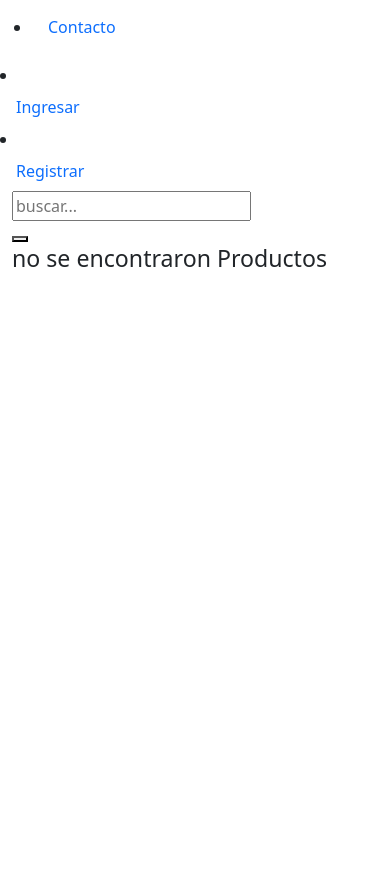
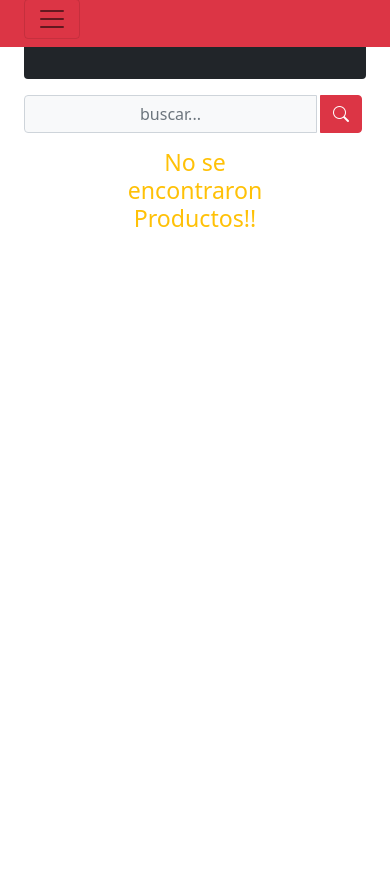
Before and after one commit to jackR01/PROYECTO3, a Django app: page / in a window 390 px wide. Shown: the part 137-1025 px from the top of the page. Before the commit the page ends 404 px from the top, so only its background shows below. Run offline with Django 5.2, Linux system fonts and the light colour scheme; a user stored in the database is signed in; data that the repository does not hold is empty; some libraries are stand-ins or nearby versions.

Commit message:
clases css integradas

```diff
--- a/mascotasPr/templates/carrito/cart.html
+++ b/mascotasPr/templates/carrito/cart.html
@@ -34,14 +34,14 @@
                                     {% load bootstrap_icons %}
                                     <td class="text-center" colspan="3">
                                         {{ value.cantidad }}
-                                        <a href="{% url 'tienda:addcart' value.producto_id %}" class="btn btn-secondary btn-sm" type="button"><i class="bi bi-plus"></i></a>
+                                        <a href="{% url 'tiendita:addcart' value.producto_id %}" class="btn btn-secondary btn-sm" type="button"><i class="bi bi-plus"></i></a>
 
-                                        <a class="btn btn-secondary btn-sm" href="{% url 'tienda:restarcart' value.producto_id %}" type="button"><i class="bi bi-dash"></i> </a>
+                                        <a class="btn btn-secondary btn-sm" href="{% url 'tiendita:restarcart' value.producto_id %}" type="button"><i class="bi bi-dash"></i> </a>
                                     </td>
 
                                     <td class="text-center">Gs.{{ value.precio }} </td>
                                     <td class="text-center">
-                                        <a class="btn btn-secondary btn-sm" href="{% url 'tienda:delcart' value.producto_id %}" type="button"><i class="bi bi-trash"></i></a>
+                                        <a class="btn btn-secondary btn-sm" href="{% url 'tiendita:delcart' value.producto_id %}" type="button"><i class="bi bi-trash"></i></a>
                                     </td>
                                 </tr>
                                 {% endfor %} {% else %}
--- a/mascotasPr/templates/index.html
+++ b/mascotasPr/templates/index.html
@@ -1,54 +1,50 @@
-<!--Aqui hiria el layouts-->
 {% extends "layouts/tienda.html" %} {% load static %} {% block content %}
-<div class="">
-    <div class="">
+<div class="min-vh-100 d-flex flex-colum pb-3">
+    <div class="container">
 
-        <!--aqui va el header-->
-        <header>
+        <!-- Header-->
+        <header class="bg-dark py-3 rounded-bottom animate__animated animate__zoomIn animate__delay-0.3s">
         </header>
 
-        <!--seccion-->
-        <div class="">
-            <form class="" method="post" action="">
+        <!-- Section-->
+        <div class="pt-3">
+            <form class="d-flex d-md-inlne-block form-inline justify-content-end" method="POST" action="">
                 {% csrf_token %}
-                <div class="">
-                    <input type="text" class="" name="buscador" placeholder="buscar..." value="{{ request.POST.buscador }}">
-                    <div class="">
-                        <button class="" type="submit">
-                            <i class=""></i>
-                        </button>
+                <div class="input-group">
+                    <input type="text" class="form-control bg-light border-1 small text-center" name="buscador" placeholder="buscar..." value="{{ request.POST.buscador }}">
+                    <div class="input-group-append">
+                        <button class="btn btn-danger mx-1" type="submit">
+                    <i class="bi bi-search bi-sm"></i>
+                </button>
                     </div>
                 </div>
             </form>
         </div>
 
-        <!--aqui se muestran los productos-->
-        <section>
-            <div>
-                <div>
-                    {% if entity %} {% for product in entity%}
-                    <div>
-                        <!--aqui inicia la card-->
-                        <div class="card">
-                            <!--aqui va la imagen-->
-                            {% if producto.imagen %}
-                            <img src="" alt="">
-                            <!--aqui iria los detalles del producto-->
+        <section class="py-2">
+            <div class="container px-4 px-lg-5 mt-2 animate__animated animate__fadeIn animate__delay-0.3s">
+                <div class="row gx-4 gx-lg-5 row-cols-2 row-cols-md-3 row-cols-xl-4 justify-content-center">
+                    {% if entity %} {% for producto in entity %}
+                    <div class="col my-3">
+                        <div class="card h-100 text-center py-3">
+                            <!-- Product image-->
+                            <img class="mx-auto d-block img-fluid" src="{{ producto.imagen.url }}" alt="producto" width="60px%" />
+                            <!-- Product details-->
                             {% load humanize %}
-                            <div class="body">
-                                <div class="text">
-                                    <!--nombre producto-->
-                                    <h5>{{ producto.nombre }}</h5>
-                                    <!--precio producto-->
-                                    CLP. {{producto.precio}}
+                            <div class="card-body p-3">
+                                <div class="text-center">
+                                    <!-- Product name-->
+                                    <h5 class="fw-bolder">{{ producto.nombre }}</h5>
+                                    <!-- Product price-->
+                                    Gs. {{ producto.precio | intcomma }}
                                 </div>
                             </div>
-                            <!--agregar al carrito-->
-                            <div>
-                                <div class="text">
-                                    <a href="">ver detalle</a>
-                                    <a href="" class="" type="button">
-                                        <i></i> Agregar al Carrito
+                            <!-- Product actions-->
+                            <div class="card-footer p-2 pt-2 border-top-0 bg-transparent">
+                                <div class="text-center">
+                                    <a class="btn btn-dark mt-auto" href="{% url 'tiendita:detalleproducto' producto.id %}">Ver detalle</a> {% if user.is_authenticated%}
+                                    <a href="{% url 'tiendita:addcart' producto.id %}" class="btn btn-danger mt-2" type="button">
+                                        <i class="bi-cart-fill me-1"></i> Agregar al Carrito
                                     </a>
                                     {% endif %}
                                 </div>
@@ -56,8 +52,8 @@
                         </div>
                     </div>
                     {% endfor %} {% else %}
-                    <div>
-                        <h3>no se encontraron Productos</h3>
+                    <div class="text-center text-warning">
+                        <h3> No se encontraron Productos!!</h3>
                     </div>
                     {% endif %}
                 </div>
--- a/mascotasPr/templates/layouts/tienda.html
+++ b/mascotasPr/templates/layouts/tienda.html
@@ -1,91 +1,114 @@
 {% load static %}
 <!DOCTYPE html>
-<html lang="en">
+<html lang="es">
+
 <head>
-    <meta charset="UTF-8">
-    <meta name="viewport" content="width=device-width, initial-scale=1.0 shink-to-fit=no">
-    <meta name="description" content="" />
+    <meta charset="utf-8" />
+    <meta name="viewport" content="width=device-width, initial-scale=1, shrink-to-fit=no" />
+    <title></title>
+    <!-- Favicon-->
+    <link rel="icon" type="image/x-icon" href="{% static 'assets/favicon.ico' %} " />
+    <!-- Bootstrap icons-->
+    <link href="https://cdn.jsdelivr.net/npm/bootstrap-icons@1.5.0/font/bootstrap-icons.css" rel="stylesheet" />
+    <!-- Core theme CSS (includes Bootstrap)-->
+    <!-- <link rel="stylesheet" href="https://maxcdn.bootstrapcdn.com/bootstrap/4.0.0/css/bootstrap.min.css" integrity="sha384-Gn5384xqQ1aoWXA+058RXPxPg6fy4IWvTNh0E263XmFcJlSAwiGgFAW/dAiS6JXm" crossorigin="anonymous"> -->
 
-    <title>Document</title>
-    <!--Favicon-->
-    <link rel="icon" type="imagen/x-icon" href="{% static 'assets/'%}">
-    <!--bootstrap icons-->
-    <link rel="stylesheet" href="https://cdn.jsdelivr.net/npm/bootstrap-icons@1.5.0/font/bootstrap-icons.css">
-    <!--aqui link para agregar los css-->
-    <link rel="stylesheet" href="{% static 'css/styles.css' %}">
-    <!--aqui link para agregar los js -->
-    <script src="{% static 'js/script.js' %}"></script>
+    <link rel="stylesheet" href="https://cdn.jsdelivr.net/npm/bootstrap@4.5.3/dist/css/bootstrap.min.css" integrity="sha384-TX8t27EcRE3e/ihU7zmQxVncDAy5uIKz4rEkgIXeMed4M0jlfIDPvg6uqKI2xXr2" crossorigin="anonymous">
+
+    <link rel="stylesheet" href="https://cdnjs.cloudflare.com/ajax/libs/animate.css/4.1.1/animate.min.css" />
+    <link href="{% static 'css/styles.css' %}" rel="stylesheet" />
+    <!-- Bootstrap core JS-->
+    <!-- <script src="https://cdn.jsdelivr.net/npm/bootstrap@5.0.1/dist/js/bootstrap.bundle.min.js"></script> -->
+
+
+    <!-- Core theme JS-->
+    <script src="{% static 'js/scripts.js' %}"></script>
 </head>
+
 <body>
-    <!--navbar-->
-    <nav>
-        <div>
-            <!--aqui ponemos el logo-->
-            <div></div>
-            <div>
-                <ul>
+    <!-- Navigation-->
+    <nav class="navbar navbar-expand-lg navbar-light bg-danger sticky-top">
+        <div class="container px-2 px-lg-2">
+            <!-- <a class="navbar-brand" href="/">Jaguarete Kaa</a> -->
+            <a class="navbar-logo" href="/">
+                <img class="img-fluid" src="{% static 'assets/' %}" width="50%" heigth="50%" alt="logo">
+            </a>
+            <button class="navbar-toggler" type="button" data-toggle="collapse" data-target="#navbarSupportedContent" aria-controls="navbarSupportedContent" aria-expanded="false" aria-label="Toggle navigation"><span class="navbar-toggler-icon"></span></button>
+            <div class="collapse navbar-collapse" id="navbarSupportedContent">
+                <ul class="navbar-nav me-auto mb-2 mb-lg-0 ms-lg-4">
                     <li class="nav-item">
-                        <a href="">inicio</a>
+                        <a class="nav-link active" aria-current="page" href="/"></span>
+                            Inicio
+                        </a>
                     </li>
 
+                    <!-- Menú desplegable -->
                     <div class="dropdown show">
-                        <a href=""></a>
-                        <div class="dropdown-menu">
+                        <a class="nav-link dropdown-toggle text-dark" href="#" role="button" id="dropdownMenuLink" data-toggle="dropdown" aria-haspopup="true" aria-expanded="false">
+                            Categorias
+                        </a>
+                        <div class="dropdown-menu" aria-labelledby="dropdownMenuLink">
                             {% for categoria in categorias %}
-                            <a href="dropdown-item">{{categoria.nombre}}</a> {% endfor %}
+                            <a class="dropdown-item" href="{% url 'tiendita:productocategoria' categoria.id %}">{{categoria.nombre}}</a> {% endfor %}
                         </div>
                     </div>
 
                     {% if user.is_staff %}
                     <li class="nav-item">
-                        <a class="nav-link activate" aria-current="page" href="">
-                            Listado Productos
-                        </a>
+                        <a class="nav-link active" aria-current="page" href="/listarproductos">
+                                Listado Productos
+                            </a>
                     </li>
 
                     <li class="nav-item">
-                        <a class="nav-link activate" aria-current="page" href="">
-                            Listado Categorias
-                        </a>
+                        <a class="nav-link active" aria-current="page" href="/categorias">
+                                Listado Categorias
+                            </a>
                     </li>
+
                     {% endif %}
 
                     <li class="nav-item">
-                        <a class="nav-link activate" aria-current="page" href="">
+                        <a class="nav-link active" aria-current="page" href="/nosotros">
                             Nosotros
                         </a>
                     </li>
                     <li class="nav-item">
-                        <a class="nav-link activate" aria-current="page" href="">
+                        <a class="nav-link active" aria-current="page" href="/contacto">
                             Contacto
                         </a>
                     </li>
                 </ul>
-                    {% if user.is_autenticated %}
-                    <!--si esta registrado-->
+
+                <ul class="navbar-nav d-flex ml-auto mb-2 mb-lg-0 ms-lg-4">
+                    {% if user.is_authenticated %}
+                    <!-- Si está autenticado mostrar -->
                     {% load humanize %}
-                    <div>
-                        <a href=""></a>
+                    <div class="d-flex">
+                        <a href="{% url 'tiendita:viewcart' %}" class="btn btn-outline-dark">
+                            <i class="bi-cart-fill me-1"></i>
+                            <span class="badge bg-dark text-white ms-1 rounded-pill"> CLP. {{ importe_total_carro | intcomma }}</span>
+                        </a>
                     </div>
                     <li class="nav-item">
-                        <a class="nav-link activate" aria-current="page" href="">
+                        <a class="nav-link active" aria-current="page" href="#">
                             <b>{{ user.username }}</b>
                         </a>
                     </li>
                     <li class="nav-item">
-                        <a class="nav-link activate" aria-current="page" href="{% url 'logout' %}">
-                            Cerrar Sesion
-                        </a>
+                        <a class="nav-link active" aria-current="page" href="{% url 'logout' %}">
+                                    Cerrar Sesión
+                            </a>
                     </li>
                     {% else %}
-                    <!--si no esta registrado-->
+                    <!-- Si no está autenticado mostrar -->
                     <li class="nav-item">
-                        <a class="nav-link activate" aria-current="page" href="/login">
+                        <a class="nav-link active" aria-current="page" href="/login">
                             Ingresar
                         </a>
                     </li>
                     <li class="nav-item">
-                        <a class="nav-link activate" aria-current="page" href="/registrar">
+                        <a class="nav-link active" aria-current="page" href="/registrar">
                             Registrar
                         </a>
                     </li>
@@ -94,13 +117,52 @@
             </div>
         </div>
     </nav>
+
     <section class="container">
-        <!--contenido del layaut-->
-        {% block content%} {%endblock%}
+        <!-- CONTENIDO del LAYOUT -->
+        {% block content%} {% endblock %}
     </section>
-    <!--Footer-->
-    <footer>
 
+            </ul>
+            <ul class="col-4 list-unstyled text-center mx-auto my-auto">
+                <img class="img-fluid pb-1 " src="{% static 'assets/' %}" alt="logo">
+                <p class="font-weight-bold text-white text-center mb-1"></p>
+                <!-- <p class="text-white text-center pb-0 mb-0">Avda. Aviadores del Chaco 369 </p>
+                <p class="text-white text-center mb-0">Asunción - Paraguay </p> -->
+            </ul>
+            <ul class="col-4 list-unstyled my-auto mx-auto text-center">
+                {% load bootstrap_icons %}
+                <li>
+                    <a href="#"> <i class="bi bi-facebook text-white mr-2"></i><span class="badge badge-danger">Facebook</span> </a>
+                </li>
+                <li>
+                    <a href="#"> <i class="bi bi-instagram text-white mr-2"></i><span class="badge badge-danger">Instagram</span> </a>
+                </li>
+                <li>
+                    <a href="#"> <i class="bi bi-twitter text-white mr-2"></i><span class="badge badge-danger">Twitter</span> </a>
+                </li>
+            </ul>
+        </div>
+        <div class="text-center">
+            <p class="pt-2 text-white">Copyright &copy; 2021 | All rights Reserved</p>
+        </div>
     </footer>
+    <script src="https://code.jquery.com/jquery-3.5.1.slim.min.js" integrity="sha384-DfXdz2htPH0lsSSs5nCTpuj/zy4C+OGpamoFVy38MVBnE+IbbVYUew+OrCXaRkfj" crossorigin="anonymous"></script>
+    <script src="https://cdn.jsdelivr.net/npm/popper.js@1.16.1/dist/umd/popper.min.js" integrity="sha384-9/reFTGAW83EW2RDu2S0VKaIzap3H66lZH81PoYlFhbGU+6BZp6G7niu735Sk7lN" crossorigin="anonymous"></script>
+    <script src="https://cdn.jsdelivr.net/npm/bootstrap@4.5.3/dist/js/bootstrap.min.js" integrity="sha384-w1Q4orYjBQndcko6MimVbzY0tgp4pWB4lZ7lr30WKz0vr/aWKhXdBNmNb5D92v7s" crossorigin="anonymous"></script>
+    <script src="//cdn.jsdelivr.net/npm/sweetalert2@11"></script>
+
+    <!-- MESSAGES-->
+    {% if messages %} {% for message in messages %}
+    <script>
+        Swal.fire({
+            "title": "Felicitaciones!!",
+            "text": "{{ message }}",
+            "icon": "success"
+        })
+    </script>
+    {% endfor %} {% endif %}
+    <!-- END MESSAGES -->
 </body>
+
 </html>
```
Also changed, not shown: mascotasPr/templates/categorias.html (+14 -21 lines), mascotasPr/templates/nosotros.html (+14 -10 lines), mascotasPr/db.sqlite3.
